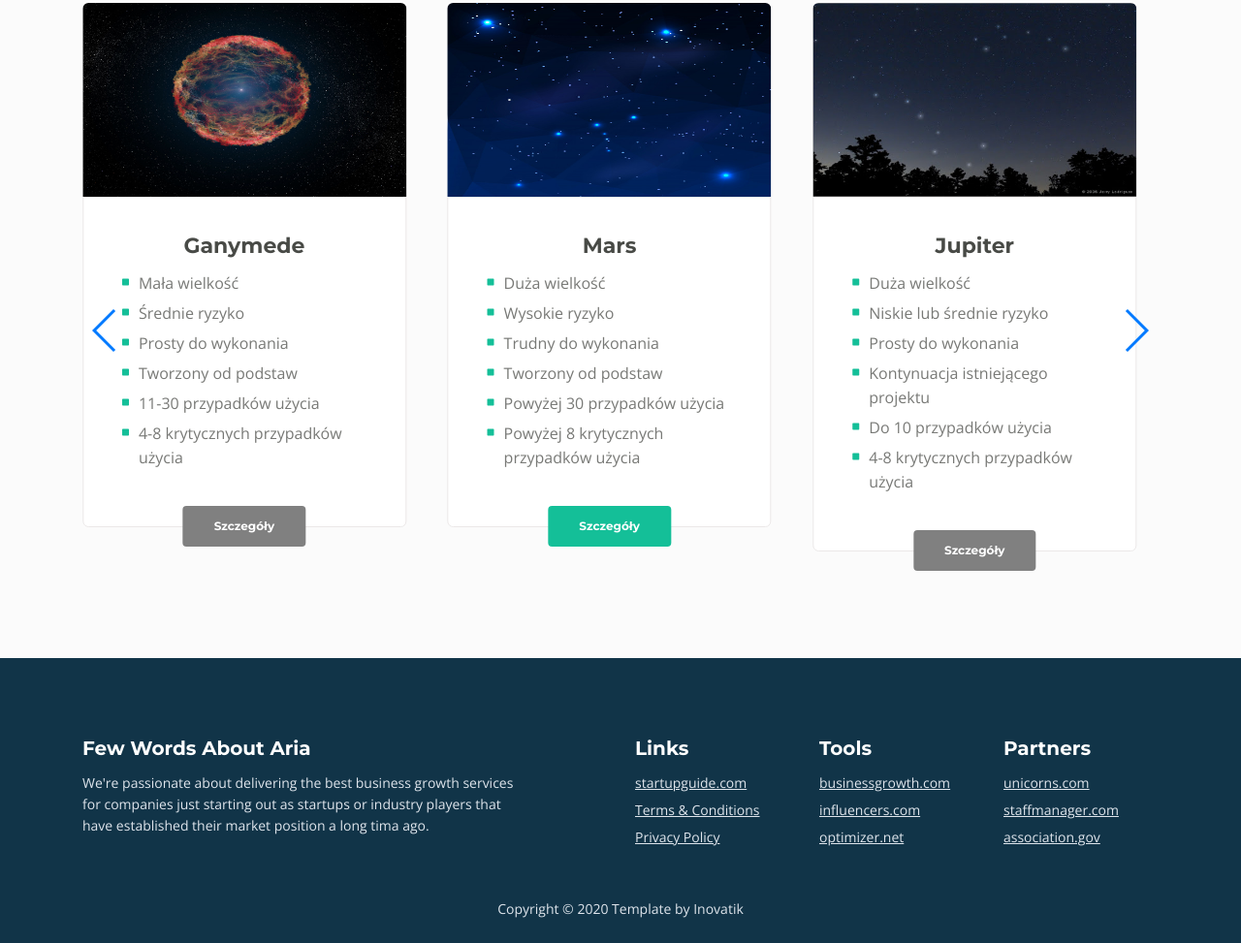
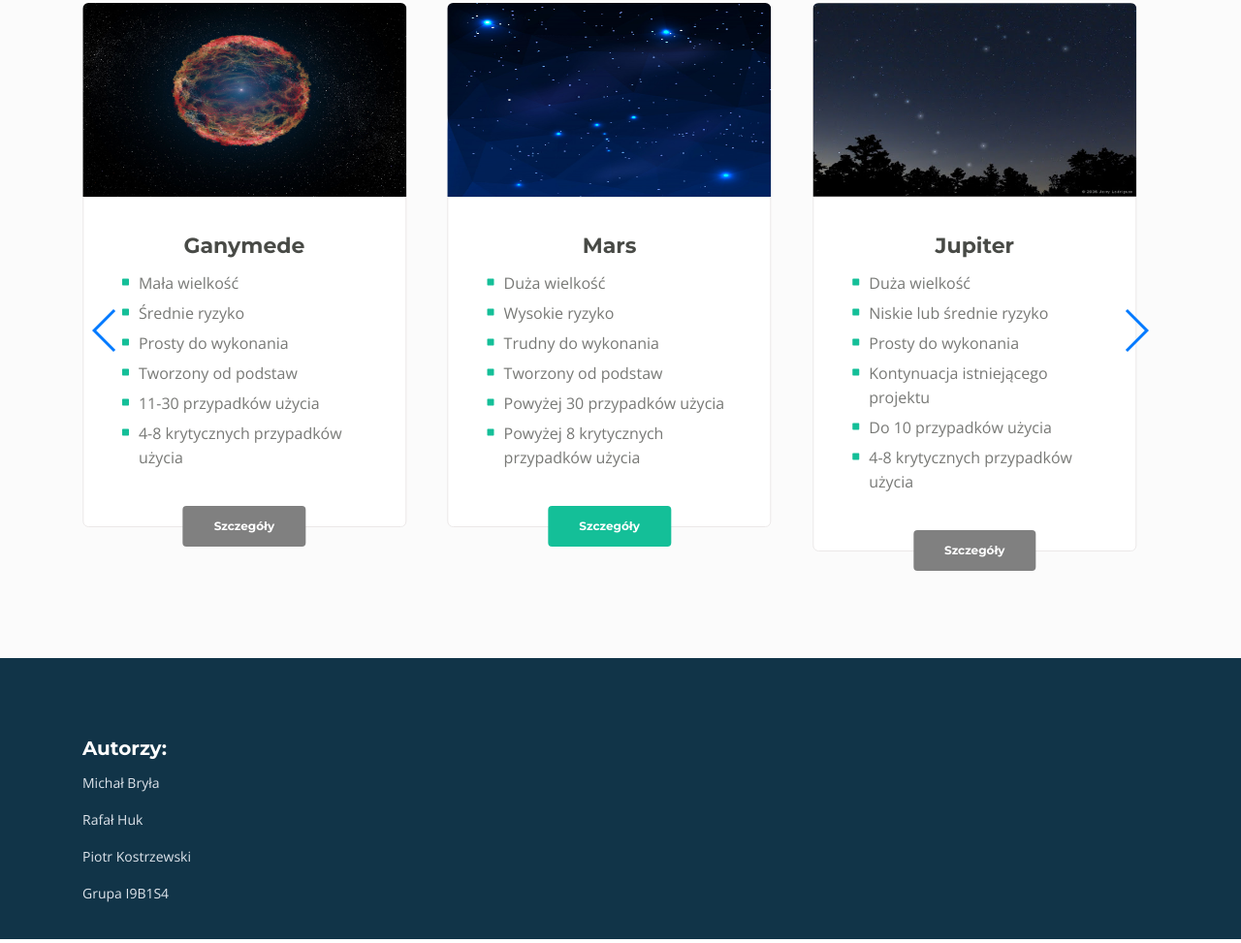
Before and after one commit to RafalH4/WMO_WAT, a plain HTML site: page index.html in a window 1280 px wide. Shown: the part 2481-3454 px from the top of the page at 97% size. Drawn offline with nearby package versions, Linux system fonts and the light colour scheme.

Commit message:
Stopka, pliki pdf

```diff
--- a/index.html
+++ b/index.html
@@ -20,7 +20,7 @@
     <meta property="og:type" content="article" />
 
     <!-- Website Title -->
-    <title>Aria - Business HTML Landing Page Template</title>
+    <title>WMO_WAT</title>
 
     <!-- Styles -->
     <link href="https://fonts.googleapis.com/css?family=Montserrat:500,700&display=swap&subset=latin-ext"
@@ -583,78 +583,17 @@
             <div class="row">
                 <div class="col-md-6">
                     <div class="text-container about">
-                        <h4>Few Words About Aria</h4>
-                        <p class="white">We're passionate about delivering the best business growth services for
-                            companies just starting out as startups or industry players that have established their
-                            market position a long tima ago.</p>
-                    </div> <!-- end of text-container -->
-                </div> <!-- end of col -->
-                <div class="col-md-2">
-                    <div class="text-container">
-                        <h4>Links</h4>
-                        <ul class="list-unstyled li-space-lg white">
-                            <li>
-                                <a class="white" href="#your-link">startupguide.com</a>
-                            </li>
-                            <li>
-                                <a class="white" href="terms-conditions.html">Terms & Conditions</a>
-                            </li>
-                            <li>
-                                <a class="white" href="privacy-policy.html">Privacy Policy</a>
-                            </li>
-                        </ul>
-                    </div> <!-- end of text-container -->
-                </div> <!-- end of col -->
-                <div class="col-md-2">
-                    <div class="text-container">
-                        <h4>Tools</h4>
-                        <ul class="list-unstyled li-space-lg">
-                            <li>
-                                <a class="white" href="#your-link">businessgrowth.com</a>
-                            </li>
-                            <li>
-                                <a class="white" href="#your-link">influencers.com</a>
-                            </li>
-                            <li class="media">
-                                <a class="white" href="#your-link">optimizer.net</a>
-                            </li>
-                        </ul>
-                    </div> <!-- end of text-container -->
-                </div> <!-- end of col -->
-                <div class="col-md-2">
-                    <div class="text-container">
-                        <h4>Partners</h4>
-                        <ul class="list-unstyled li-space-lg">
-                            <li>
-                                <a class="white" href="#your-link">unicorns.com</a>
-                            </li>
-                            <li>
-                                <a class="white" href="#your-link">staffmanager.com</a>
-                            </li>
-                            <li>
-                                <a class="white" href="#your-link">association.gov</a>
-                            </li>
-                        </ul>
+                        <h4>Autorzy:</h4>
+                        <p class="white">Michał Bryła</p>
+                        <p class="white">Rafał Huk</p>
+                        <p class="white">Piotr Kostrzewski</p>
+                        <p class="white">Grupa I9B1S4</p>
                     </div> <!-- end of text-container -->
                 </div> <!-- end of col -->
             </div> <!-- end of row -->
         </div> <!-- end of container -->
     </div> <!-- end of footer -->
     <!-- end of footer -->
-
-
-    <!-- Copyright -->
-    <div class="copyright">
-        <div class="container">
-            <div class="row">
-                <div class="col-lg-12">
-                    <p class="p-small">Copyright © 2020 <a href="https://inovatik.com">Template by Inovatik</a></p>
-                </div> <!-- end of col -->
-            </div> <!-- enf of row -->
-        </div> <!-- end of container -->
-    </div> <!-- end of copyright -->
-    <!-- end of copyright -->
-
 
     <!-- Scripts -->
     <script src="js/jquery.min.js"></script> <!-- jQuery for Bootstrap's JavaScript plugins -->
```
Also changed, not shown: 2 other files.
